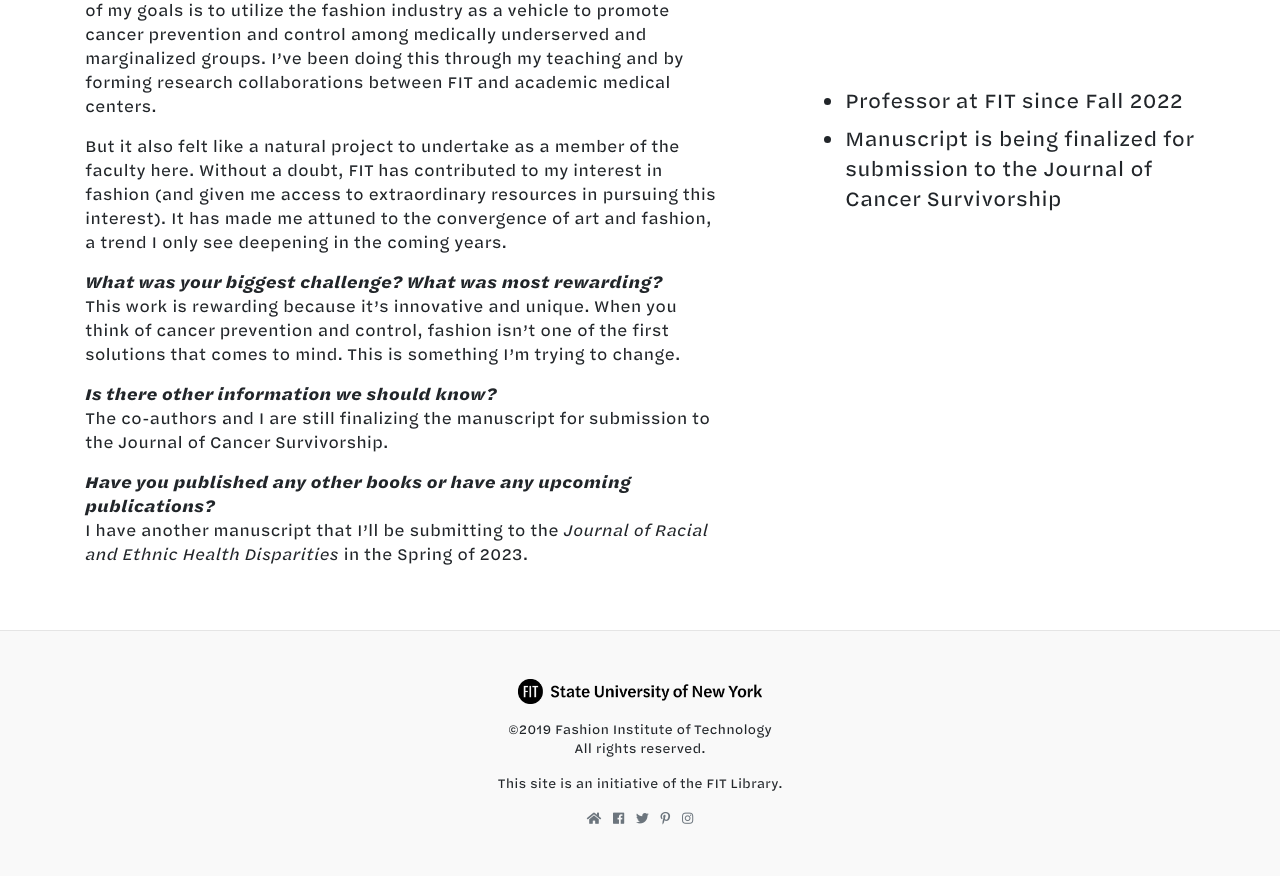
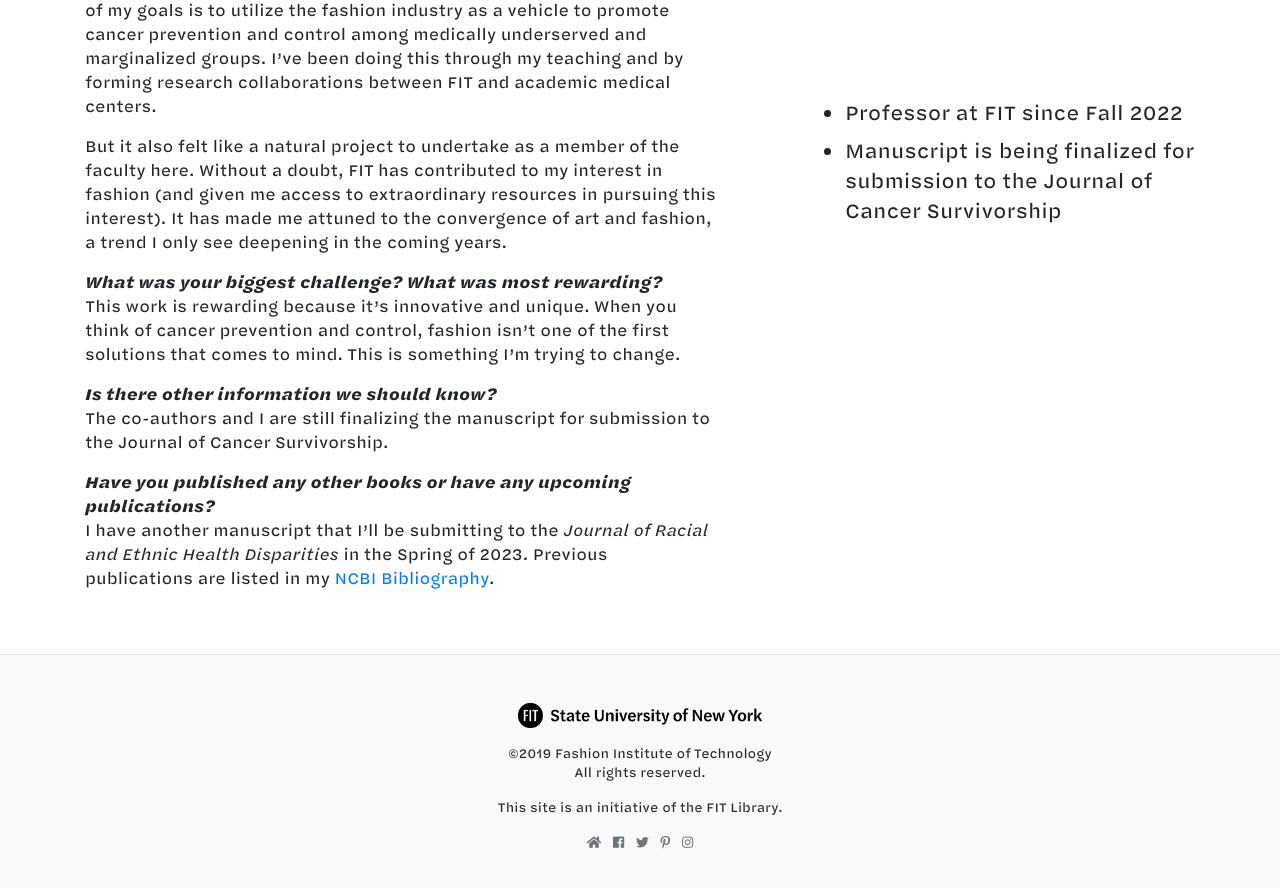
Before and after one commit to fit-authors/fit-authors.github.io, a Jekyll site: the page built from _profiles/chloe-martin.md, in a window 1280 px wide and 900 px high, scrolled down 1738 px. Shown: the top 888 px of the window. Built offline with Jekyll 4.4.1, drawn with Linux system fonts in a browser that asks for light colours; nearby versions of some CDN libraries.

Commit message:
Update chloe-martin.md

```diff
--- a/_profiles/chloe-martin.md
+++ b/_profiles/chloe-martin.md
@@ -45,4 +45,4 @@ This work is rewarding because it's innovative and unique. When you think of can
 The co-authors and I are still finalizing the manuscript for submission to the Journal of Cancer Survivorship.
 
 ***Have you published any other books or have any upcoming publications?***
-I have another manuscript that I'll be submitting to the _Journal of Racial and Ethnic Health Disparities_ in the Spring of 2023.
+I have another manuscript that I'll be submitting to the _Journal of Racial and Ethnic Health Disparities_ in the Spring of 2023. Previous publications are listed in my [NCBI Bibliography](https://www.ncbi.nlm.nih.gov/myncbi/1ne1lkhF3iBwiH/bibliography/public/).
```
